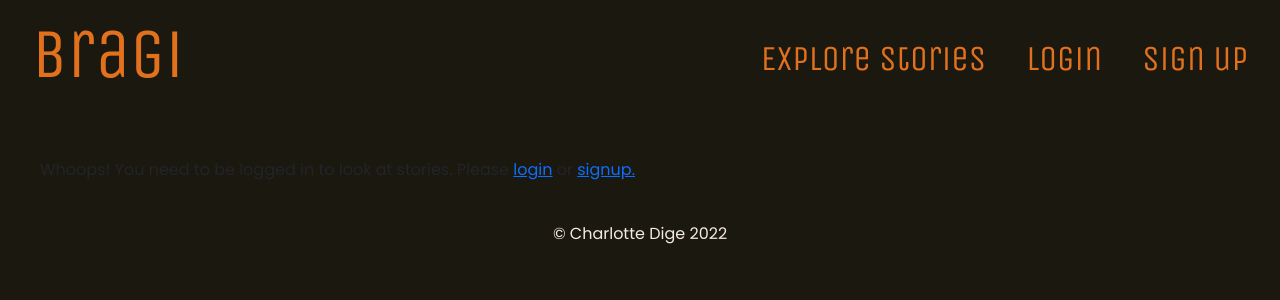
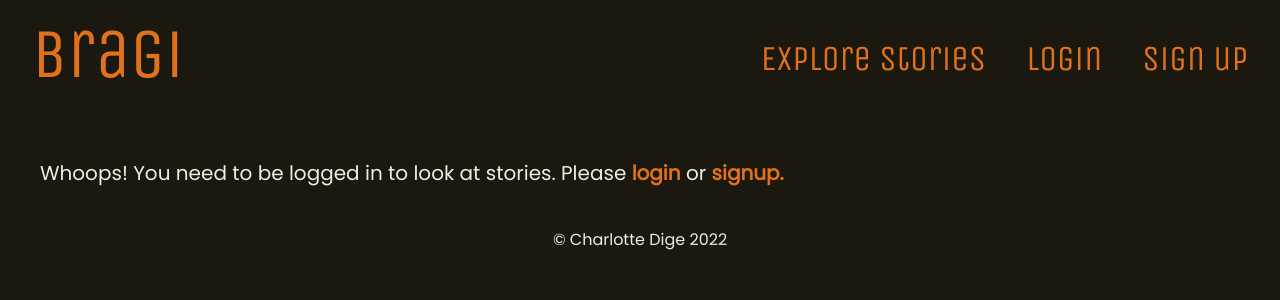
Before and after one commit to CharDige/Bragi, a React (Create React App) app in the folder client/: page /stories/1 in a window 1280 px wide. Shown: the top 300 px of the page. Built offline with nearby package versions, Linux system fonts and the light colour scheme; no server answers.

Commit message:
Added in styling for error message

```diff
--- a/client/src/styles/index.css
+++ b/client/src/styles/index.css
@@ -91,6 +91,17 @@ button.login-signup-btn-style {
     font-family: var(--body-font);
 }
 
+.error-message {
+    color: var(--light-colour);
+    font-size: 20px;
+}
+
+a.login-signup-link {
+    color: var(--orange);
+    text-decoration: none;
+    font-weight: bolder;
+}
+
 /* Pseudo styling */
 textarea.story-form-input-style:focus {
     background-color: var(--light-colour);
@@ -107,6 +118,10 @@ input.form-input-style:focus {
 button.login-signup-btn-style:hover {
     background-color: var(--green);
     color: var(--light-colour);
+}
+
+a.login-signup-link:hover {
+    color: var(--green);
 }
 
 /* Profile styling */
```
